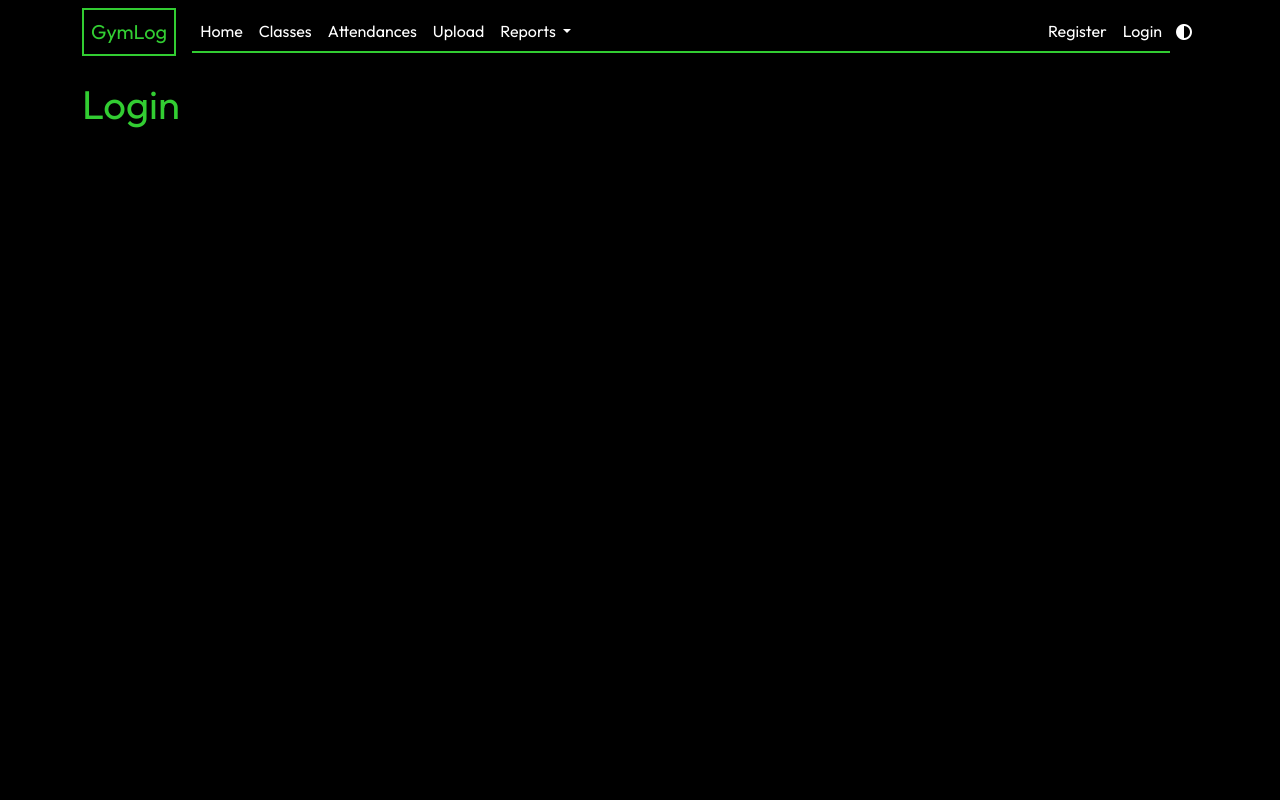
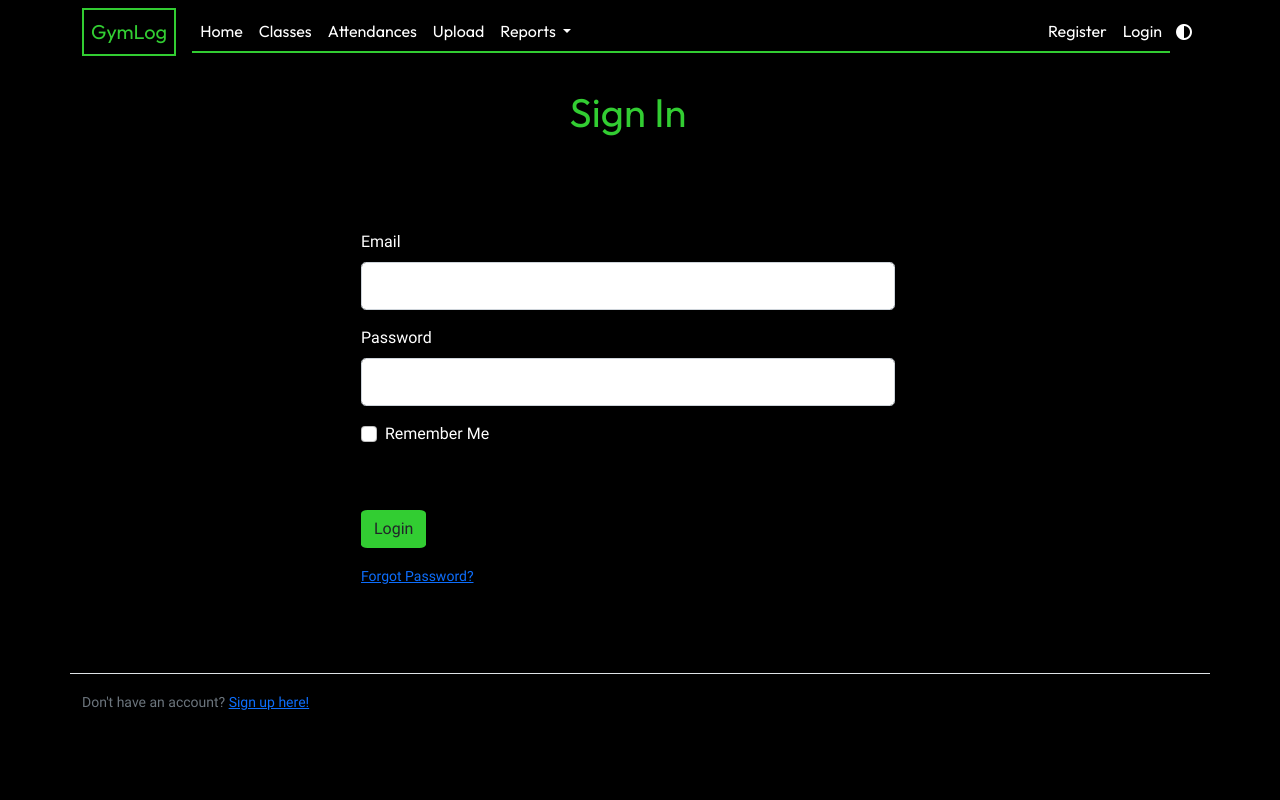
Before and after one commit to ayeryn/gymlog, a Flask app: page /login in a window 1280 px wide. Run offline with Flask 3, Linux system fonts and the light colour scheme; some libraries are stand-ins or nearby versions.

Commit message:
Add login page

```diff
--- a/app/forms.py
+++ b/app/forms.py
@@ -31,11 +31,11 @@ class RegistrationForm(FlaskForm):
     password = PasswordField('Password', validators=[DataRequired()])
     confirm_password = PasswordField(
         'Confirm Password', validators=[DataRequired(), EqualTo('password')])
-    submit = SubmitField('Sign Up')
+    submit = SubmitField('Register')
 
 
 class LoginForm(FlaskForm):
     email = StringField('Email', validators=[DataRequired(), Email()])
     password = PasswordField('Password', validators=[DataRequired()])
     remember = BooleanField('Remember Me')
-    submit = SubmitField('Sign In')
+    submit = SubmitField('Login')
--- a/app/templates/layout.html
+++ b/app/templates/layout.html
@@ -102,8 +102,8 @@
                   >Register</a
                 >
               </li>
-              <li>
-                <a class="nav-link" ref="{{ url_for('login') }}">Login</a>
+              <li class="nav-item">
+                <a class="nav-link" href="{{ url_for('login') }}">Login</a>
               </li>
             </ul>
           </div>
--- a/app/templates/login.html
+++ b/app/templates/login.html
@@ -1,3 +1,50 @@
 {% extends "layout.html" %} {% block content %}
-<h1>Login</h1>
+<div class="row text-center mt-2">
+  <h1 class="display-6">Sign In</h1>
+</div>
+<div class="row justify-content-center">
+  <div class="col-6">
+    <form method="POST" action="">
+      {{ form.hidden_tag() }}
+      <fieldset class="mb-3">
+        <div class="mb-3">
+          {{ form.email.label(class="form-label") }} {% if form.email.errors %}
+          {{ form.email(class="form-control form-control-lg is-invalid") }}
+          <div class="invalid-feedback">
+            {% for error in form.email.errors %}
+            <span>{{ error }}</span>
+            {% endfor %}
+          </div>
+          {% else %} {{ form.email(class="form-control form-control-lg") }} {%
+          endif %}
+        </div>
+        <div class="mb-3">
+          {{ form.password.label(class="form-label") }} {% if
+          form.password.errors %} {{ form.password(class="form-control
+          form-control-lg is-invalid") }}
+          <div class="invalid-feedback">
+            {% for error in form.password.errors %}
+            <span>{{ error }}</span>
+            {% endfor %}
+          </div>
+          {% else %} {{ form.password(class="form-control form-control-lg") }}
+          {% endif %}
+        </div>
+        <div class="form-check mb-3">
+          {{ form.remember(class="form-check-input") }} {{
+          form.remember.label(class="form-check-label") }}
+        </div>
+      </fieldset>
+      <div class="mb-3 mt-5">{{ form.submit(class="btn btn-current") }}</div>
+      <small class="text-muted ml2"><a href="#">Forgot Password?</a></small>
+    </form>
+  </div>
+</div>
+<div class="border-top pt-3">
+  <small class="text-muted">
+    Don't have an account?
+    <a class="ml-2" href="{{ url_for('register') }}">Sign up here!</a>
+  </small>
+</div>
+
 {% endblock content %}
```
